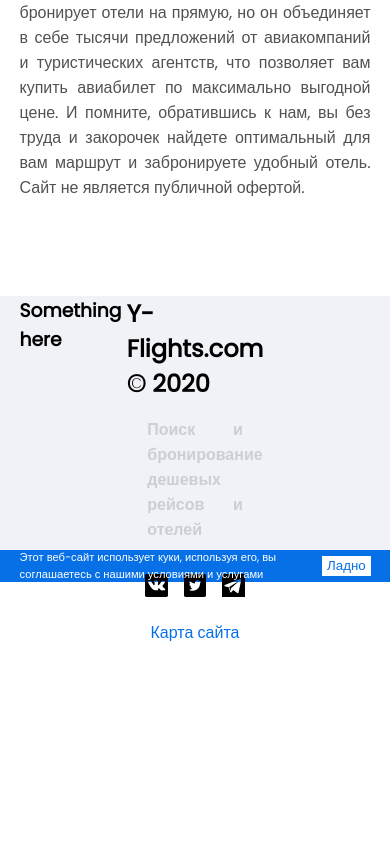
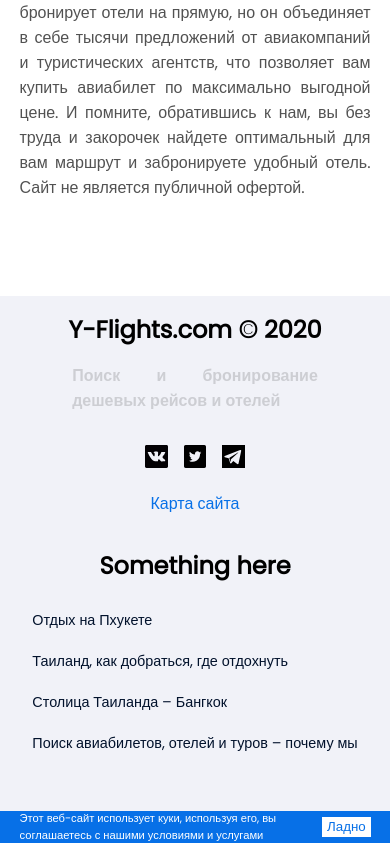
Before and after one commit to ainderew/Y-Flights, a plain HTML site: page index.html in a window 390 px wide. Shown: the part 4436-5280 px from the top of the page. Before the commit the page ends 5081 px from the top, so only its background shows below. Drawn offline with Linux system fonts and the light colour scheme; a script that the page names is missing.

Commit message:
revision 2

```diff
--- a/index.html
+++ b/index.html
@@ -391,7 +391,34 @@
       <footer class="center footer">
         <div class="inner footer-inner">
           <div class="footer-col-1">
-            <h3 class="footer-h3">Something here</h3>
+            <h2 class="footer-h2">Something here</h2>
+
+            <ul class="footer-ul">
+              <li class="footer-li">
+                <a href="./blogs/Phuket" class="footer-link">
+                  Отдых на Пхукете
+                </a>
+              </li>
+
+              <li class="footer-li">
+                <a href="./blogs/Thailand" class="footer-link">
+                  Таиланд, как добраться, где отдохнуть
+                </a>
+              </li>
+
+              <li class="footer-li">
+                <a href="./blogs/Bangkok" class="footer-link">
+                  Столица Таиланда – Бангкок
+                </a>
+              </li>
+
+              <li class="footer-li">
+                <a href="./blogs/flightticket" class="footer-link">
+                  Поиск авиабилетов, отелей и туров – почему мы
+                </a>
+              </li>
+
+            </ul>
           </div>
 
           <div class="footer-col-2">
--- a/styles/index.style.scss
+++ b/styles/index.style.scss
@@ -448,12 +448,36 @@
   .footer-inner {
     display: grid;
     grid-template-columns: repeat(3, 1fr);
+    padding: 1rem 0;
+
+    .footer-col-1{
+      display: flex;
+      flex-direction: column;
+      // justify-content: center;
+      align-items: flex-start;
+    }
 
     .footer-col-2{
       display: flex;
       flex-direction: column;
-      justify-content: center;
+      // justify-content: center;
       align-items: center;
+    }
+  }
+
+  .footer-link{
+    color: $fourth-color;
+    text-decoration: none;
+    font-size: .9rem;
+  }
+  .footer-ul{
+    display: flex;
+    flex-direction: column;
+    margin: .5rem 0;
+
+    .footer-li{
+      list-style-type: none;
+      margin-top: 1rem;
     }
   }
 
@@ -1156,6 +1180,34 @@
       display: none;
     }
   }
+
+
+  .footer {
+    background: #f1f2f8;
+    height: auto;
+    .footer-inner {
+      display: grid;
+      grid-template-columns: (1fr);
+      grid-auto-rows: auto;
+      padding: 1rem 0;
+
+      .footer-col-1{
+        grid-row: 2/3;
+        display: flex;
+        flex-direction: column;
+        // justify-content: center;
+        align-items: center;
+        margin: 2rem 0;
+      }
+
+      .footer-col-2{
+        display: flex;
+        flex-direction: column;
+        // justify-content: center;
+        align-items: center;
+      }
+    }
+  }
 }
 
 @media only screen and (max-width: 760px) {
```
Also changed, not shown: blogs/Bangkok.html (+9 -1 lines), blogs/Thailand.html (+7 -1 lines), styles/index.style.css, 1 other file.
